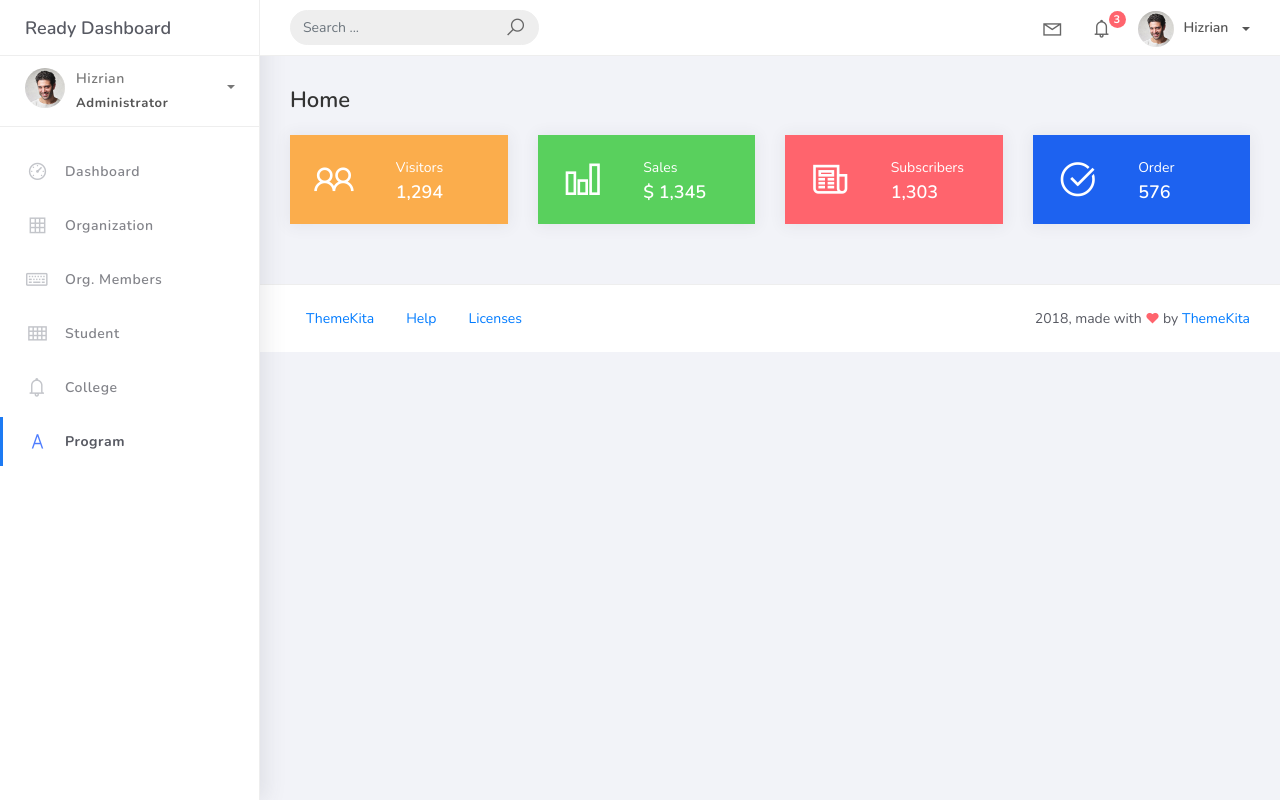
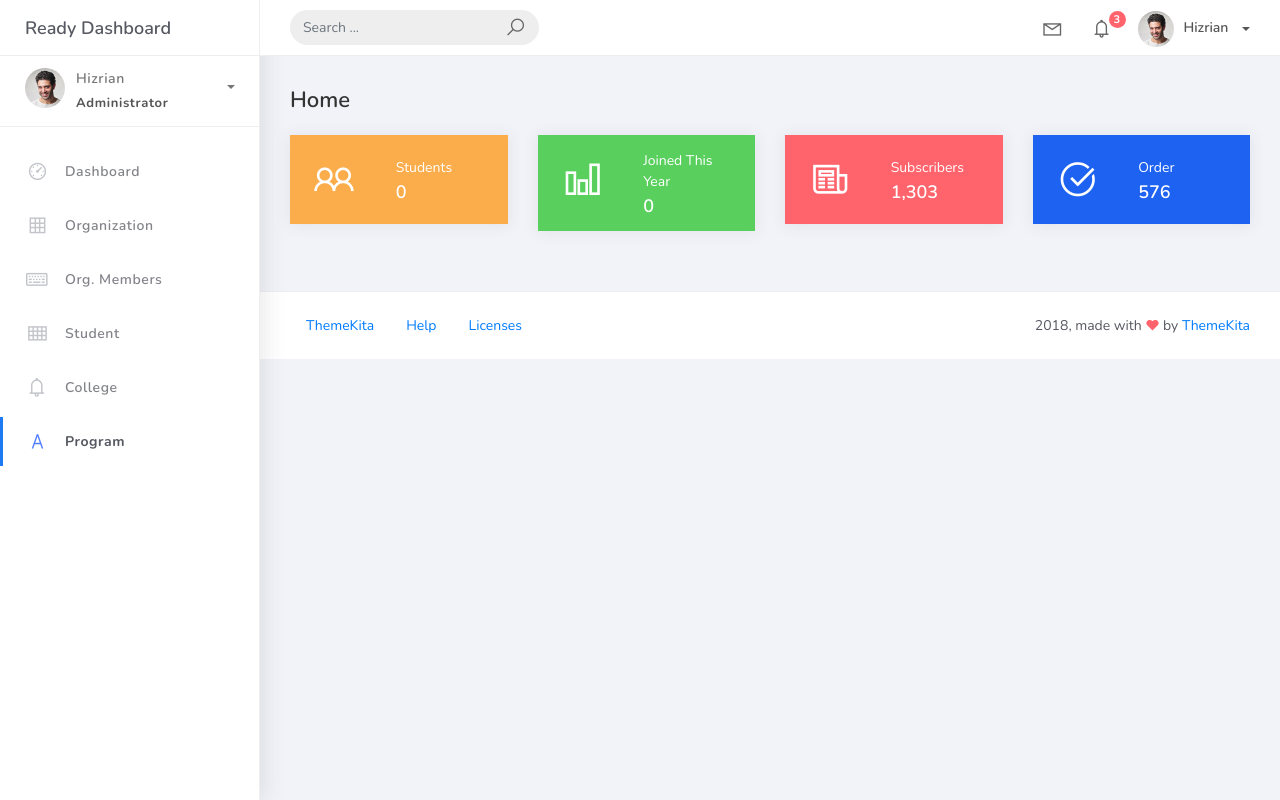
Before and after one commit to mosshead19/PSUsphere, a Django app: page / in a window 1280 px wide. Run offline with Django 5.2, Linux system fonts and the light colour scheme; data that the repository does not hold is empty; some libraries are stand-ins or nearby versions.

Commit message:
edit context home

```diff
--- a/projectsite/studentorg/views.py
+++ b/projectsite/studentorg/views.py
@@ -7,12 +7,30 @@ from studentorg.forms import OrganizationForm
 from django.urls import reverse_lazy
 
 from studentorg.models import OrgMember, Student, College, Program
-
+from django.utils import timezone
 
 class HomePageView(ListView):
     model = Organization
     context_object_name = 'home'
     template_name = "home.html"
+
+    def get_context_data(self, **kwargs):
+
+        context = super().get_context_data(**kwargs)
+        context["total_students"] = Student.objects.count()
+
+        today = timezone.now().date()
+        count = (
+            OrgMember.objects.filter(
+                date_joined__year=today.year
+            )
+            .values("student")
+            .distinct()
+            .count()
+        )
+
+        context["students_joined_this_year"] = count
+        return context
 
 class OrganizationList(ListView):
     model = Organization
--- a/projectsite/templates/home.html
+++ b/projectsite/templates/home.html
@@ -18,8 +18,8 @@
                             </div>
                             <div class="col-7 d-flex align-items-center">
                                 <div class="numbers">
-                                    <p class="card-category">Visitors</p>
-                                    <h4 class="card-title">1,294</h4>
+                                    <p class="card-category">Students</p>
+                                    <h4 class="card-title">{{ total_students }}</h4>
                                 </div>
                             </div>
                         </div>
@@ -38,8 +38,8 @@
                             </div>
                             <div class="col-7 d-flex align-items-center">
                                 <div class="numbers">
-                                    <p class="card-category">Sales</p>
-                                    <h4 class="card-title">$ 1,345</h4>
+                                    <p class="card-category">Joined This Year</p>
+                                    <h4 class="card-title">{{ students_joined_this_year }}</h4>
                                 </div>
                             </div>
                         </div>
```
